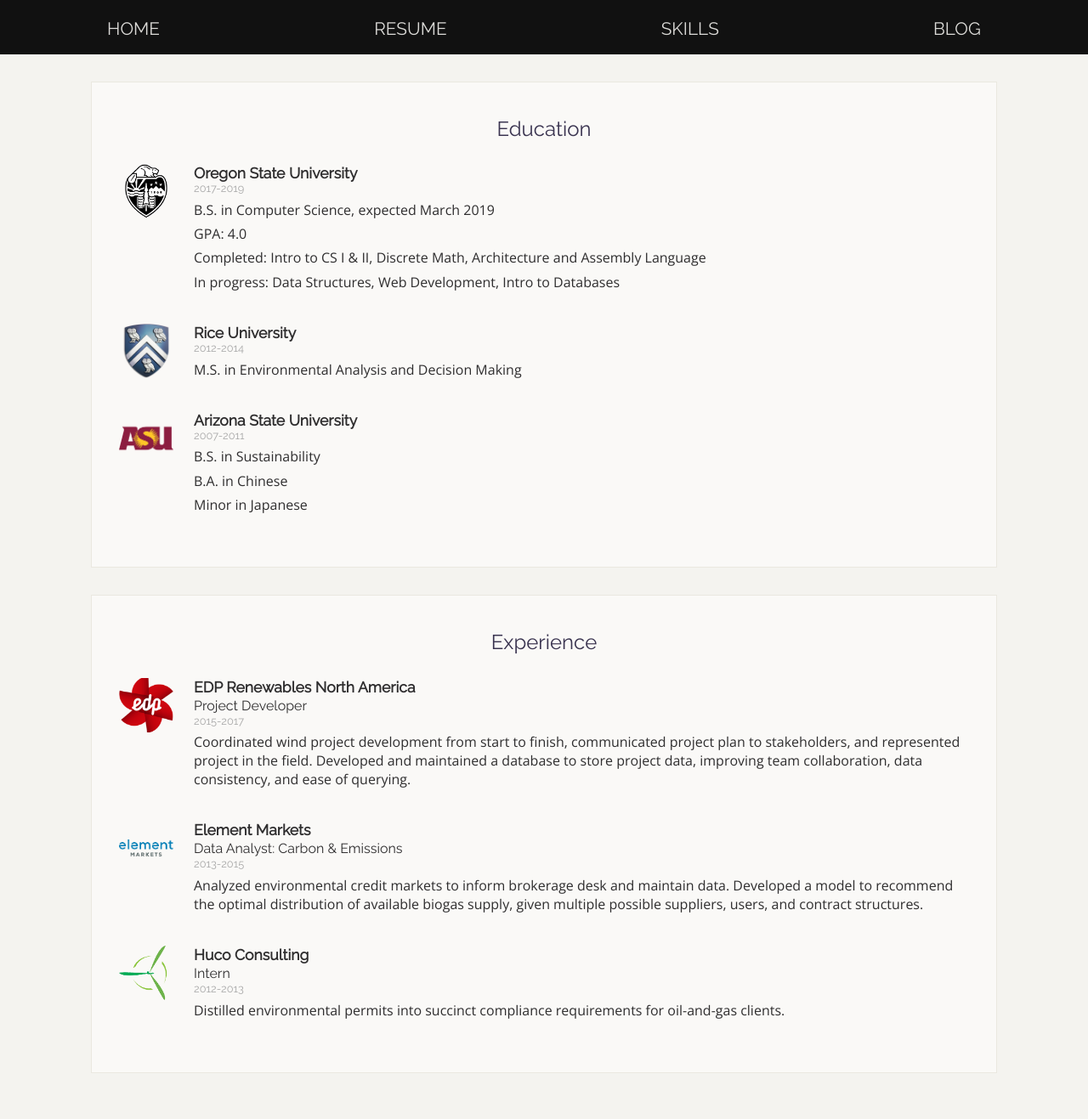
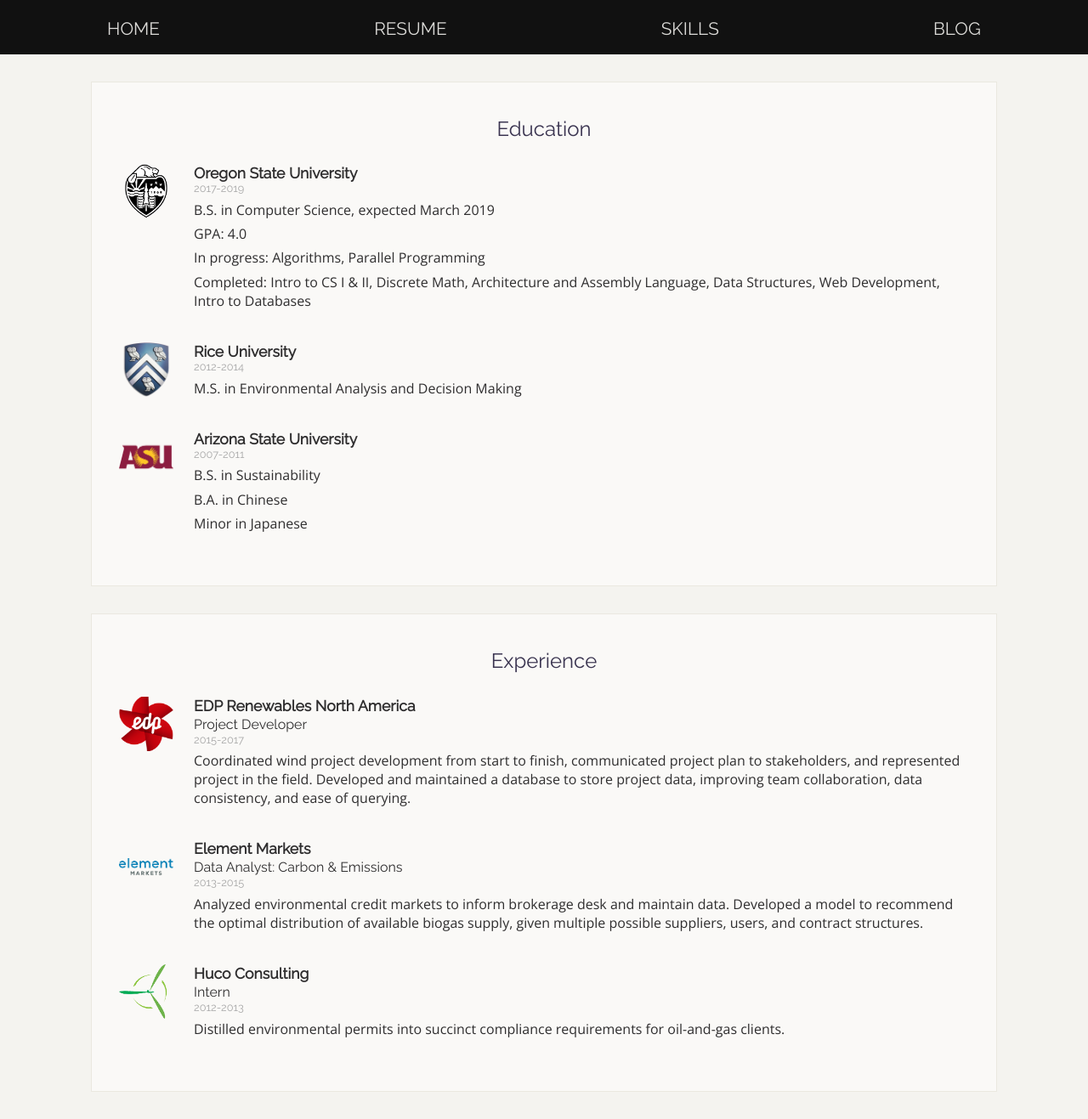
Before and after one commit to jessemckenna/jessemckenna.github.io, a Jekyll site: the page resume.html, which Jekyll copies as it is, in a window 1280 px wide. Shown: the whole page at 85% size. Built offline with Jekyll 4.4.1, drawn with Linux system fonts in a browser that asks for light colours; before the commit the page ends 1295 px from its top, so only the background shows below that.

Commit message:
Updated resume to reflect winter 2018 completion

```diff
--- a/resume.html
+++ b/resume.html
@@ -25,8 +25,8 @@
 			<span class="date">2017-2019</span>
 			<p>B.S. in Computer Science, expected March 2019</p>
 			<p>GPA: 4.0</p>
-			<p>Completed: Intro to CS I &amp; II, Discrete Math, Architecture and Assembly Language</p>
-			<p>In progress: Data Structures, Web Development, Intro to Databases</p>
+			<p>In progress: Algorithms, Parallel Programming</p>
+			<p>Completed: Intro to CS I &amp; II, Discrete Math, Architecture and Assembly Language, Data Structures, Web Development, Intro to Databases</p>
 		</div>
 	</section>
 
```
